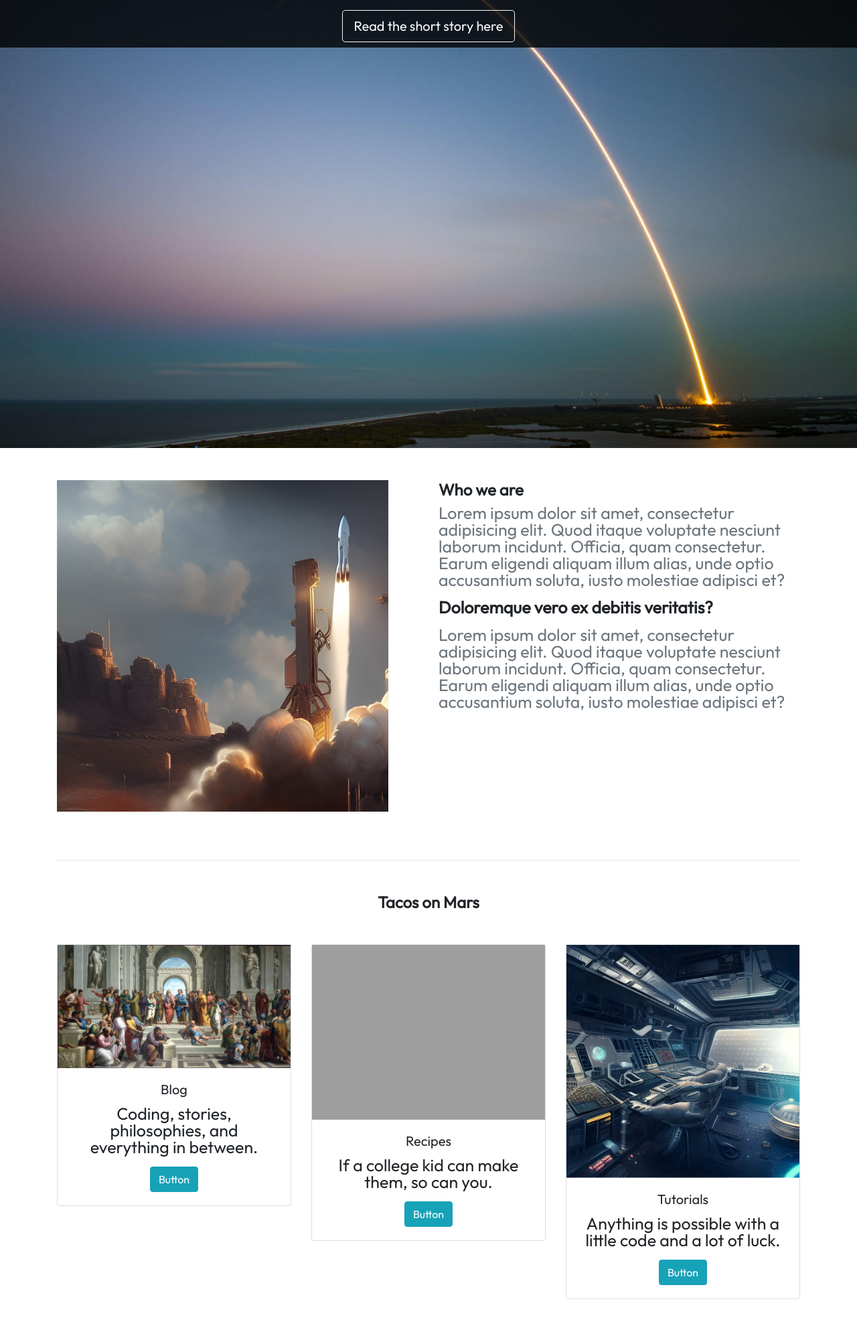
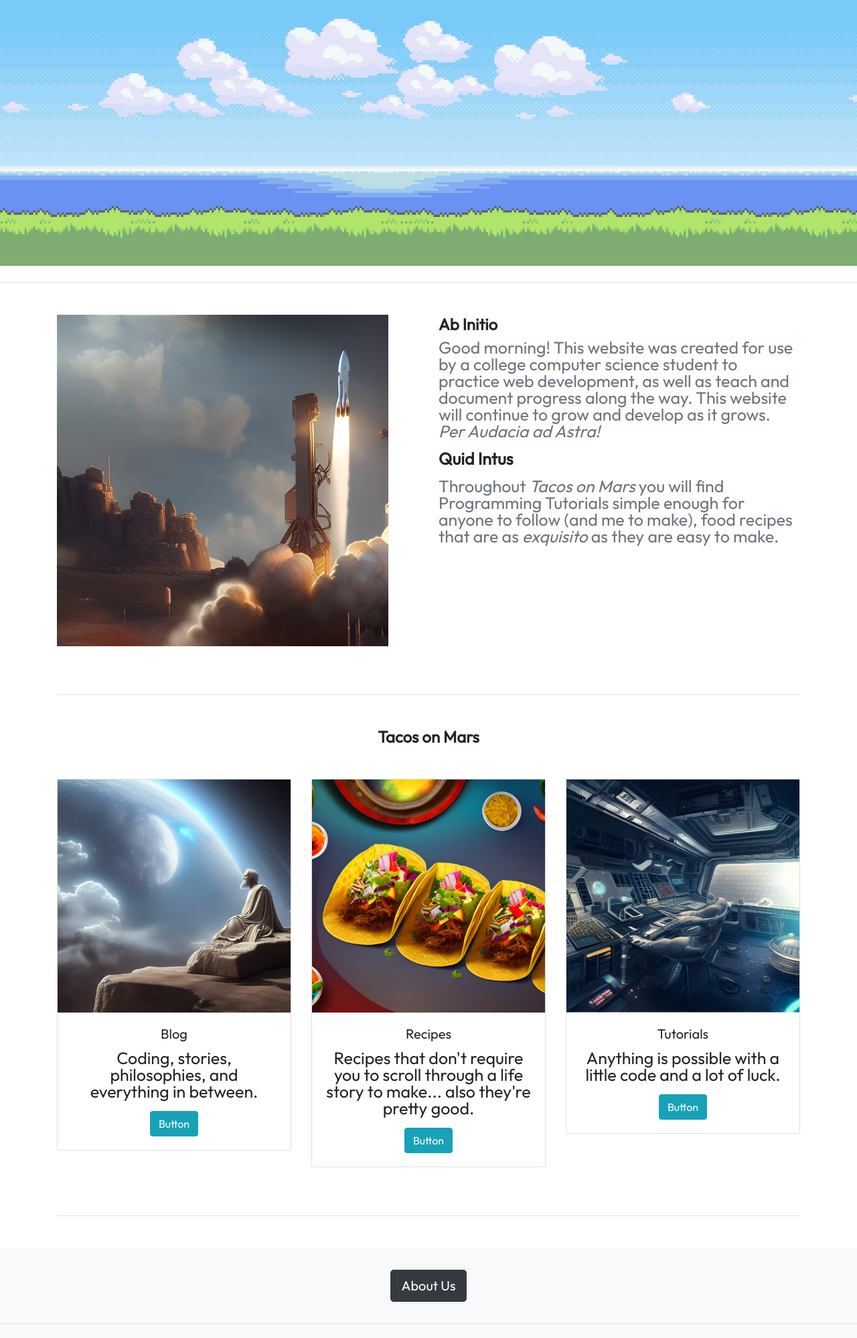
Before and after one commit to h3its/Paradise3, a Django app: page / in a window 1280 px wide. Shown: the part 72-2070 px from the top of the page at 67% size. Run offline with Django 4.2, Linux system fonts and the light colour scheme; some web fonts are replaced; grey boxes are pictures that could not be loaded.

Commit message:
more and more html stuff

```diff
--- a/blog/templates/blog/all_posts.html
+++ b/blog/templates/blog/all_posts.html
@@ -5,7 +5,7 @@
     <main role="main">
 
   <section class="jumbotron text-center bg-image" style="
-      background-image: url('../../static/wp2284591-spacex-wallpapers.jpg');
+      background-image: url('../../static/space-socrates.jpg');
       height: 400px;
   ">
     <div class="container">
--- a/blog/templates/blog/index.html
+++ b/blog/templates/blog/index.html
@@ -3,9 +3,9 @@
 {% block content %}
 <style>
       #intro {
-        background-image: url("../../static/wp2284591-spacex-wallpapers.jpg");
+        background-image: url("../../static/emerald(index).jpg");
         background-size: cover;
-        height: 100vh;
+        height: 66vh;
       }
 
       /* Height for devices larger than 576px */
@@ -27,9 +27,6 @@
       <div class="mask" style="background-color: rgba(0, 0, 0, 0.8);">
         <div class="container d-flex align-items-center justify-content-center text-center h-100">
           <div class="text-white">
-            <br>
-            <br>
-            <br>
             <h2 class="mb-4">"Tacos on Mars?"</h2>
             <a class="btn btn-outline-light btn-lg m-2" href="https://www.youtube.com/watch?v=c9B4TPnak1A" role="button"
               rel="nofollow" target="_blank">Read the short story here</a>
@@ -40,7 +37,7 @@
     <!-- Background image -->
   </header>
   <!--Main Navigation-->
-
+  <hr class="my-4" />
   <!--Main layout-->
   <main class="mt-5">
     <div class="container">
@@ -57,17 +54,19 @@
           </div>
 
           <div class="col-md-6 gx-5 mb-4">
-            <h4><strong>Who we are</strong></h4>
+            <h4><strong>Ab Initio</strong></h4>
             <p class="text-muted">
-              Lorem ipsum dolor sit amet, consectetur adipisicing elit. Quod itaque voluptate
-              nesciunt laborum incidunt. Officia, quam consectetur. Earum eligendi aliquam illum
-              alias, unde optio accusantium soluta, iusto molestiae adipisci et?
+              Good morning! This website was created for use by a college computer science
+              student to practice web development, as well as teach and document progress
+              along the way. This website will continue to grow and develop as it grows.
+              <br>
+              <em>Per Audacia ad Astra!</em>
             </p>
-            <p><strong>Doloremque vero ex debitis veritatis?</strong></p>
+            <p><strong>Quid Intus</strong></p>
             <p class="text-muted">
-              Lorem ipsum dolor sit amet, consectetur adipisicing elit. Quod itaque voluptate
-              nesciunt laborum incidunt. Officia, quam consectetur. Earum eligendi aliquam illum
-              alias, unde optio accusantium soluta, iusto molestiae adipisci et?
+              Throughout <em>Tacos on Mars</em> you will find Programming Tutorials simple
+              enough for anyone to follow (and me to make), food recipes that are as
+              <em>exquisito</em> as they are easy to make.
             </p>
           </div>
         </div>
@@ -84,7 +83,7 @@
           <div class="col-lg-4 col-md-12 mb-4">
             <div class="card">
               <div class="bg-image hover-overlay ripple" data-mdb-ripple-color="light">
-                <img src="../../static/The_School_of_Athens_(cropped).jpg" class="img-fluid" />
+                <img src="../../static/space-socrates.jpg" class="img-fluid" />
                 <a href="#!">
                   <div class="mask" style="background-color: rgba(251, 251, 251, 0.15);"></div>
                 </a>
@@ -102,7 +101,7 @@
           <div class="col-lg-4 col-md-6 mb-4">
             <div class="card">
               <div class="bg-image hover-overlay ripple" data-mdb-ripple-color="light">
-                <img src="https://mdbootstrap.com/img/new/standard/nature/023.jpg" class="img-fluid" />
+                <img src="../../static/tacos.jpg" class="img-fluid" />
                 <a href="#!">
                   <div class="mask" style="background-color: rgba(251, 251, 251, 0.15);"></div>
                 </a>
@@ -110,7 +109,8 @@
               <div class="card-body">
                 <h5 class="card-title">Recipes</h5>
                 <p class="card-text">
-                  If a college kid can make them, so can you.
+                  Recipes that don't require you to scroll through a life story to make...
+                  also they're pretty good.
                 </p>
                 <a href="#!" class="btn btn-info">Button</a>
               </div>
```
Also changed, not shown: blog/static/emerald(index).jpg (added), blog/static/space-socrates.jpg (added), blog/static/tacos.jpg (added).
